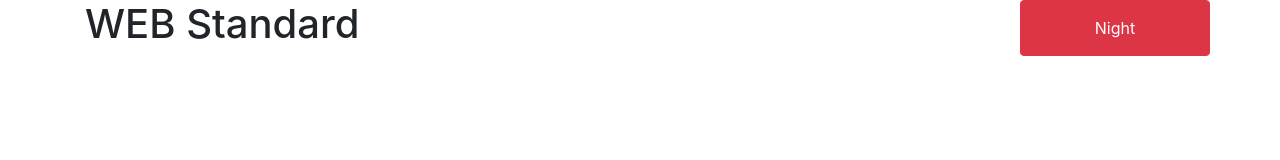
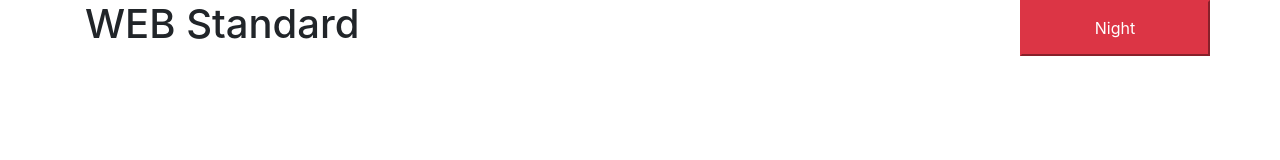
Before and after one commit to kimyoyarn/20191217, a plain HTML site: page index.html in a window 1280 px wide. Drawn offline with nearby package versions, Linux system fonts and the light colour scheme.

Commit message:
Revert "헤더버튼수정"
This reverts commit 31a20641627b2fea32dbac83dd8a31c0a34baa85.

```diff
--- a/index.html
+++ b/index.html
@@ -32,7 +32,7 @@
         <header class="container">
             <div class="row justify-content-between">
                 <h1 class="col-6">WEB Standard</h1>
-                <button class="col-2 btn btn-danger">Night</button>
+                <button class="col-2 btn-danger">Night</button>
             </div>
             <section></section>
             <footer></footer>
```
